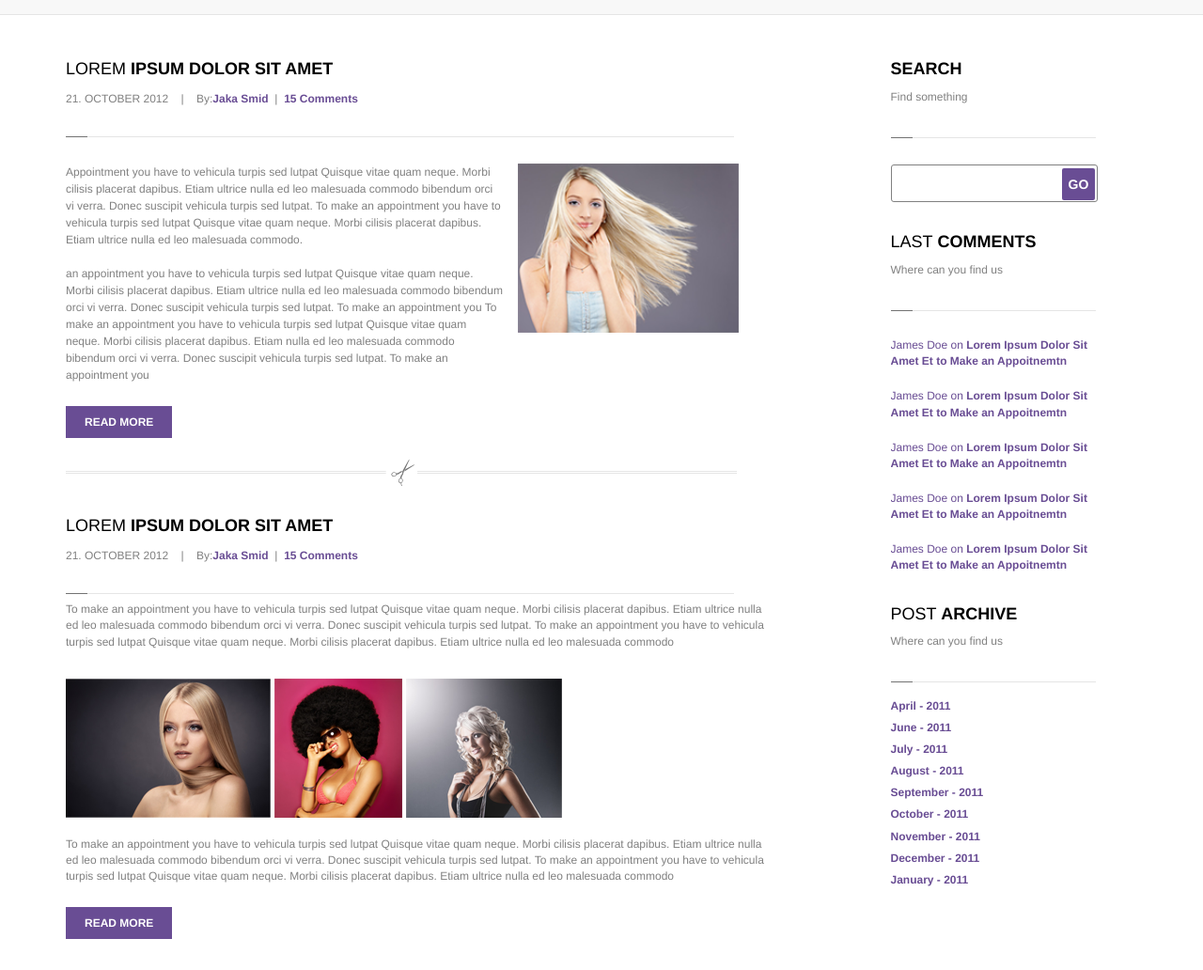
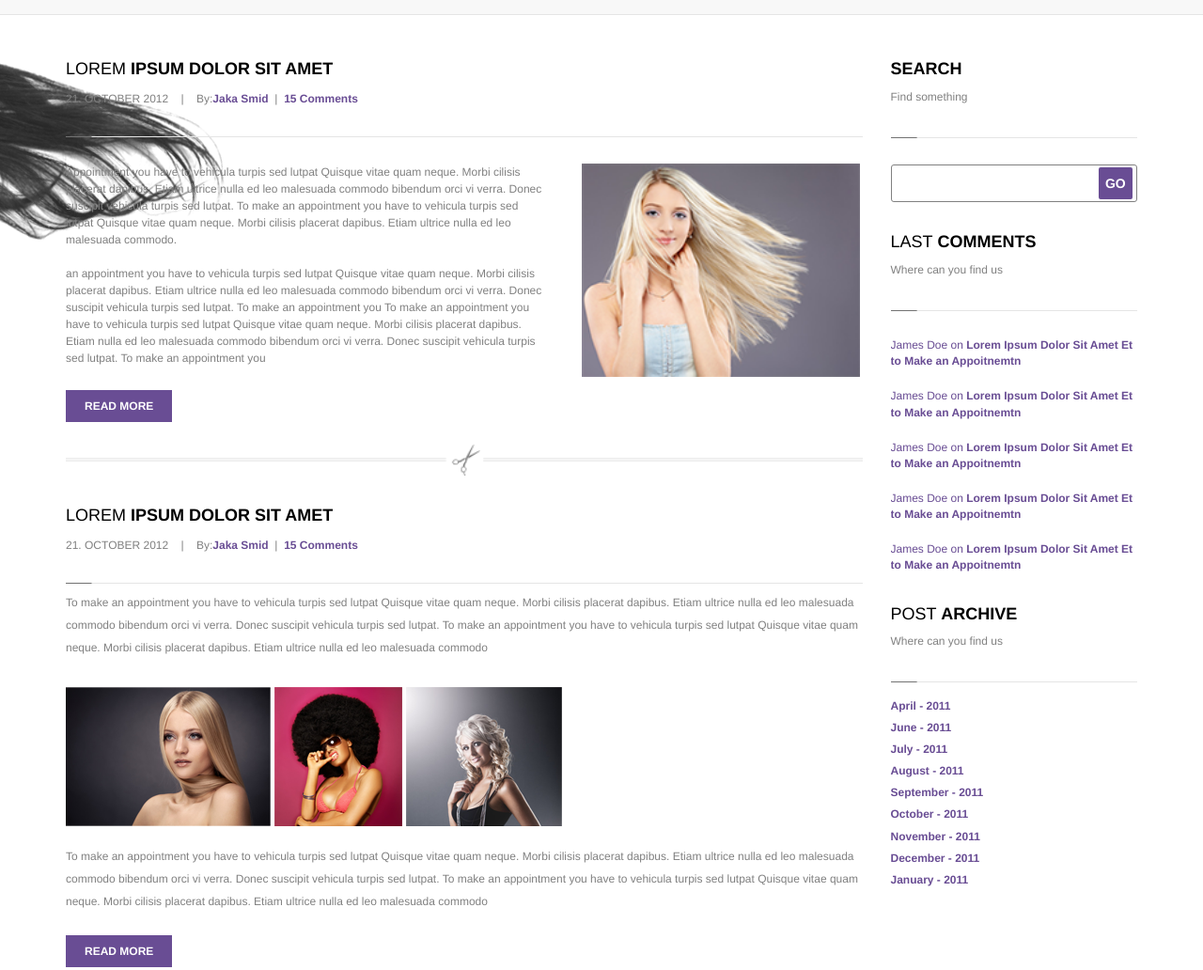
Before and after one commit to anndy33/hairpress, a website: page blog.html in a window 1280 px wide. Shown: the part 420-1452 px from the top of the page at 94% size. Drawn offline with Linux system fonts and the light colour scheme.

Commit message:
updated and modified some images in blog pages

```diff
--- a/assets/less/blog.less
+++ b/assets/less/blog.less
@@ -1,15 +1,10 @@
+@import "function.less";
 #blog-breadcrumb{
 	padding-top: 10px;
 	background-color: #f8f8f8 !important;
 	border-bottom: 1px solid #e5e5e5;
 }
-.item-heading(){
-	span{
-			font-size: 18px;
-			text-transform: uppercase;
-			color: black;
-		}
-}
+
 .sub-heading(){
 	display: flex;
 		flex-direction: row;
@@ -23,6 +18,7 @@
 }
 #blog-item1{
 	margin-bottom: 300px;
+	background: url("../images/bg-service.png") no-repeat;
 	/*css for left item of blog*/
 	.item1-heading{
 		.item-heading();
@@ -31,6 +27,9 @@
 		.sub-heading();
 		padding-bottom: 20px;
 		padding-top: 10px;
+	}
+	.blog-seperator{
+		.seperator();
 	}
 	.blog-item-inner{
 		padding-top: 20px;
@@ -41,14 +40,13 @@
 			font-size: 12px;
 			color: grey;
 			overflow: hidden;
-			width: 55%;
+			width: 60%;
 			line-height: 150%;
 		}
 		img{
 			float: right;
-			height: 180px;
-			margin-left: 15px;
-			width: auto;
+			width: 35%;
+			margin-left: 40px;
 		}
 	}
 	.blog-item-inner-1{
@@ -56,7 +54,8 @@
 		p{
 			font-size: 12px;
 			color: grey;
-			width: 88%;
+			width: 100%;
+			line-height: 200%;
 		}
 		.row-image-inner{
 			padding-top: 20px;
@@ -75,13 +74,10 @@
 	.end-item{
 		margin-top: 30px;
 		margin-bottom: 30px;
+		.seperator();
 	}
 	/*css for right item of blog*/
-	.right-sub-heading(){
-		font-size: 12px;
-		color: grey;
-		padding-bottom: 15px;
-	}
+
 	.search-item{
 		.search-item-heading{
 			.item-heading();
@@ -94,7 +90,7 @@
 			padding-top: 20px;
 			position: relative;
 			input{
-				width: 84%;
+				width: 100%;
 				height: 40px;
 				border-radius: 3px;
 				border: 1px solid grey !important;
@@ -107,8 +103,8 @@
 				text-transform: uppercase;
 				color: white;
 				font-weight: bold;
-				right: 17%;
-				top: 39%;
+				right: 2%;
+				top: 38%;
 				border-radius: 2px;
 
 			}
@@ -128,7 +124,6 @@
 			p{
 				font-size: 12px;
 				color: #694d94;
-				width: 90%;
 				overflow: hidden;
 				span{
 					font-weight: bold;
--- a/blog.html
+++ b/blog.html
@@ -126,7 +126,9 @@
 						<div class="item1-sub-heading">
 							<span>21. OCTOBER 2012&nbsp; &nbsp; |&nbsp; &nbsp; By:<b>Jaka Smid</b>&nbsp;&nbsp;|&nbsp;&nbsp;<b>15 Comments</b></span>
 						</div>
-						<img src="images/blog-line.png">
+						<div class="blog-seperator">
+							<img src="images/blog-line.png">
+						</div>
 						<div class="blog-item-inner">
 							<p>Appointment you have to vehicula turpis sed lutpat Quisque vitae quam neque. Morbi cilisis placerat dapibus. Etiam ultrice nulla ed leo malesuada commodo bibendum orci vi verra. Donec suscipit vehicula turpis sed lutpat. To make an appointment you have to vehicula turpis sed lutpat Quisque vitae quam neque. Morbi cilisis placerat dapibus. Etiam ultrice nulla ed leo malesuada commodo.<br><br>
 
@@ -147,7 +149,9 @@
 						<div class="item1-sub-heading">
 							<span>21. OCTOBER 2012&nbsp; &nbsp; |&nbsp; &nbsp; By:<b>Jaka Smid</b>&nbsp;&nbsp;|&nbsp;&nbsp;<b>15 Comments</b></span>
 						</div>
-						<img src="images/blog-line.png">
+						<div class="blog-seperator">
+							<img src="images/blog-line.png">
+						</div>
 						<div class="blog-item-inner-1">
 							<p>To make an appointment you have to vehicula turpis sed lutpat Quisque vitae quam neque. Morbi cilisis placerat dapibus. Etiam ultrice
 							nulla ed leo malesuada commodo bibendum orci vi verra. Donec suscipit vehicula turpis sed lutpat. To make an appointment you have
@@ -169,7 +173,10 @@
 						<div class="search-item-heading">
 							<span><b>search</b></span>
 							<h4>Find something</h4>
-							<img src="images/blog-line-1.png">
+							<div class="blog-seperator">
+								<img src="images/blog-line-1.png">
+							</div>
+
 						</div>
 						<form class="search">
 							<input type="text" value="">
@@ -180,7 +187,9 @@
 						<div class="comment-item-heading">
 							<span>last<b> comments</b></span>
 							<h4>Where can you find us</h4>
-							<img src="images/blog-line-1.png">
+							<div class="blog-seperator">
+								<img src="images/blog-line-1.png">
+							</div>
 						</div>
 						<div class="comment-item-content">
 							<p>James Doe on<span> Lorem Ipsum Dolor Sit Amet
@@ -207,7 +216,9 @@
 						<div class="post-item-heading">
 							<span>post <b>archive</b></span>
 							<h4>Where can you find us</h4>
-							<img src="images/blog-line-1.png">
+							<div class="blog-seperator">
+								<img src="images/blog-line-1.png">
+							</div>
 						</div>
 						<div class="post-item-content">
 							<h5>April - 2011</h5>
```
Also changed, not shown: build/blog.css.
